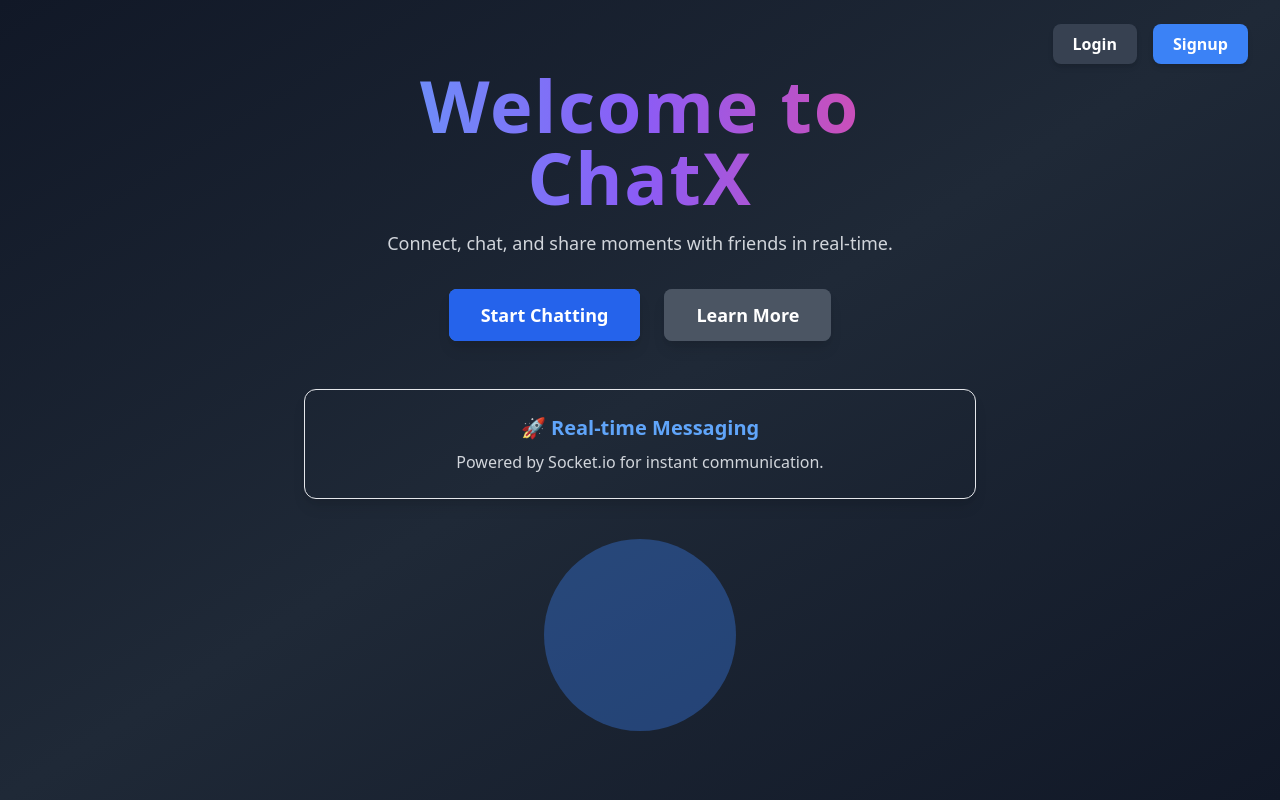
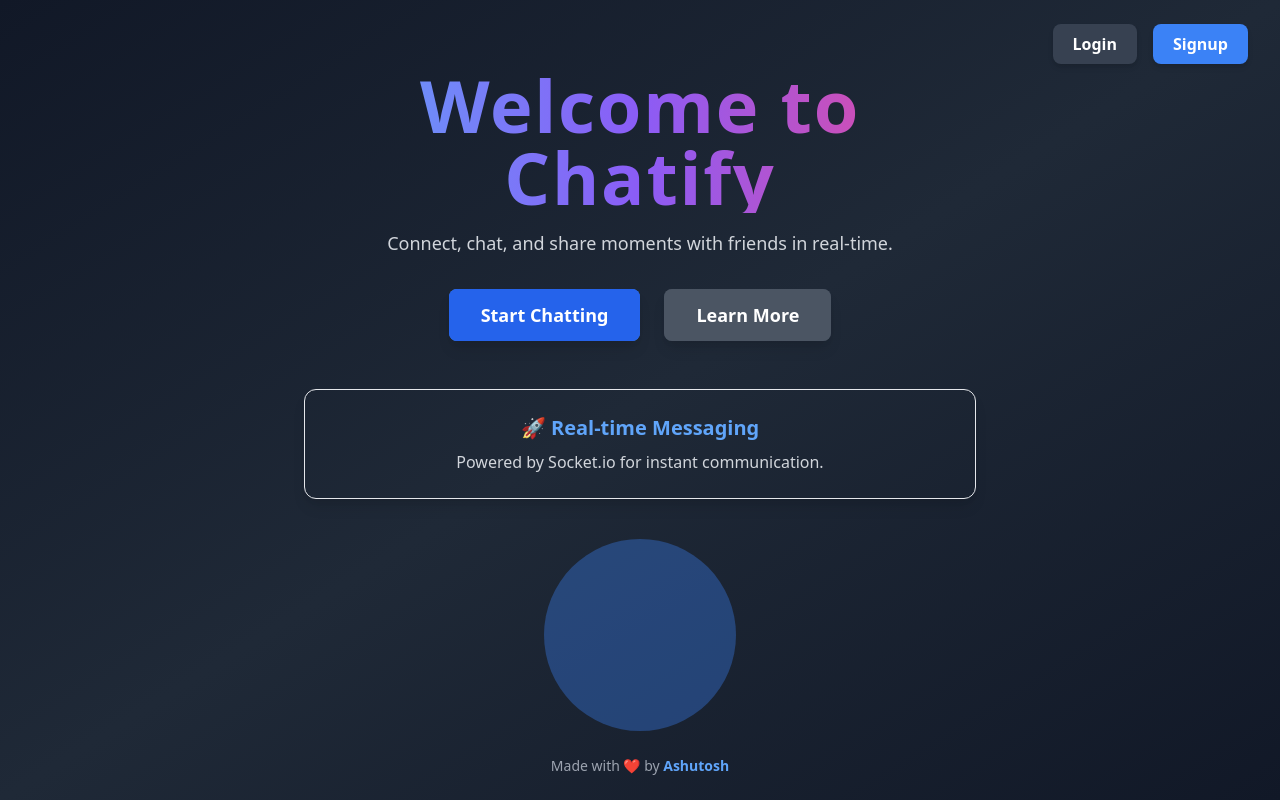
Before and after one commit to ASHUTOSH-SWAIN-GIT/CHAT_PR, a React (Vite) app in the folder frontend/: page / in a window 1280 px wide. Built offline with nearby package versions, Linux system fonts and the light colour scheme.

Commit message:
updated home page

```diff
--- a/frontend/src/pages/Dashboard.jsx
+++ b/frontend/src/pages/Dashboard.jsx
@@ -16,7 +16,7 @@ const HomePage = () => {
     <div className="flex h-screen bg-gradient-to-br from-blue-50 to-indigo-100">
       {/* Sidebar */}
       <div className="w-1/5 bg-white shadow-xl p-6 flex flex-col gap-6 rounded-r-3xl">
-        <h2 className="text-2xl font-extrabold text-indigo-700">MyApp</h2>
+        <h2 className="text-2xl font-extrabold text-indigo-700">Chatify</h2>
         <nav className="flex flex-col gap-3">
           <Link to="/chat" className="flex items-center gap-3 p-3 text-lg font-medium text-gray-700 hover:bg-indigo-100 rounded-xl">
             <FaComments className="text-indigo-500" /> Chat
@@ -43,7 +43,7 @@ const HomePage = () => {
 
         {/* Content Area */}
         <div className="flex-1 p-8 flex flex-col items-center justify-center text-center">
-          <h1 className="text-4xl font-bold text-indigo-700">Welcome to MyApp</h1>
+          <h1 className="text-4xl font-bold text-indigo-700">Welcome to Chatify</h1>
           <p className="text-gray-600 mt-2 text-lg">Navigate to different sections using the sidebar.</p>
         </div>
       </div>
--- a/frontend/src/pages/Home.jsx
+++ b/frontend/src/pages/Home.jsx
@@ -22,7 +22,7 @@ export default function Home() {
       <div className="text-center max-w-2xl">
         {/* Logo & Heading */}
         <h1 className="text-5xl md:text-7xl font-extrabold tracking-wide text-transparent bg-clip-text bg-gradient-to-r from-blue-400 via-purple-500 to-pink-500 drop-shadow-lg">
-          Welcome to ChatX
+          Welcome to Chatify
         </h1>
         <p className="mt-4 text-lg text-gray-300">
           Connect, chat, and share moments with friends in real-time.
@@ -60,6 +60,11 @@ export default function Home() {
           <div className="w-48 h-48 bg-blue-500 rounded-full blur-3xl opacity-20 animate-pulse"></div>
         </div>
       </div>
+
+      {/* Footer - Made by Ashutosh */}
+      <footer className="absolute bottom-6 text-gray-400 text-sm">
+        Made with ❤️ by <span className="text-blue-400 font-semibold">Ashutosh</span>
+      </footer>
     </div>
   );
 }
```
